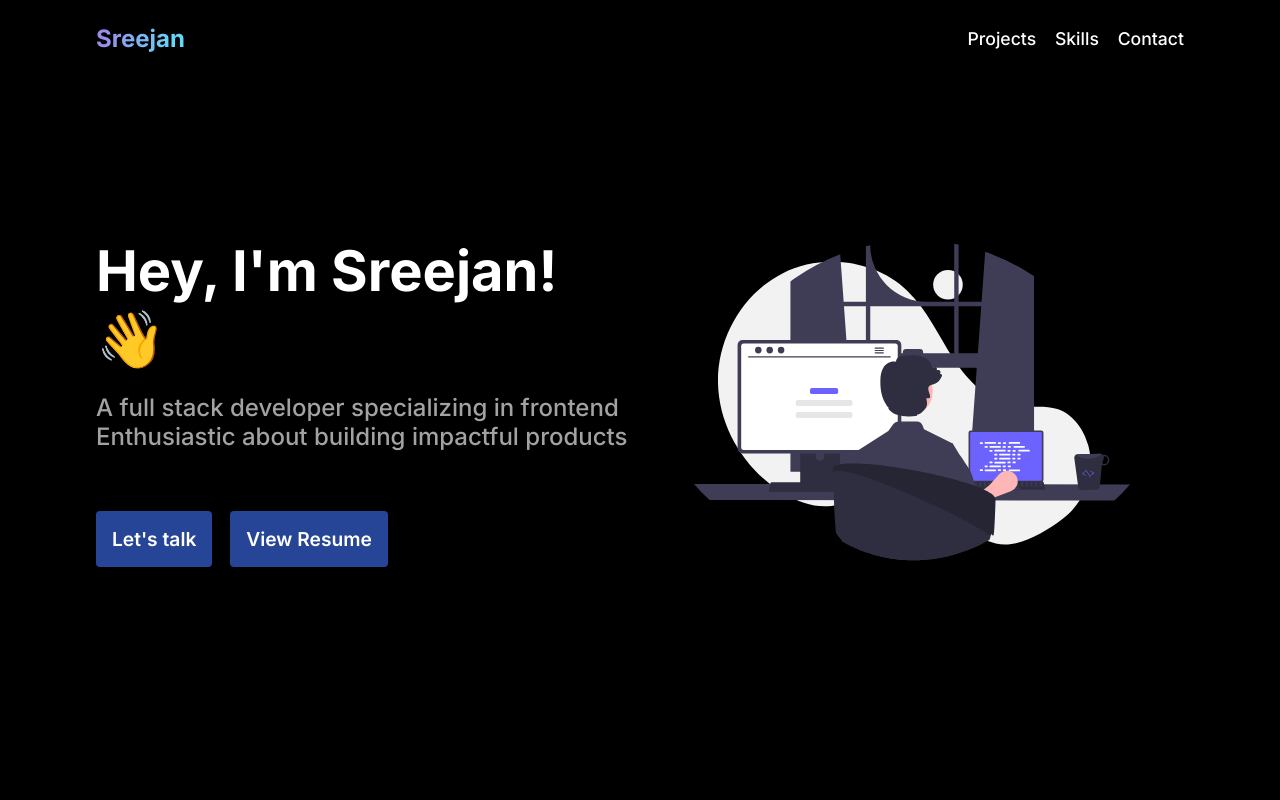
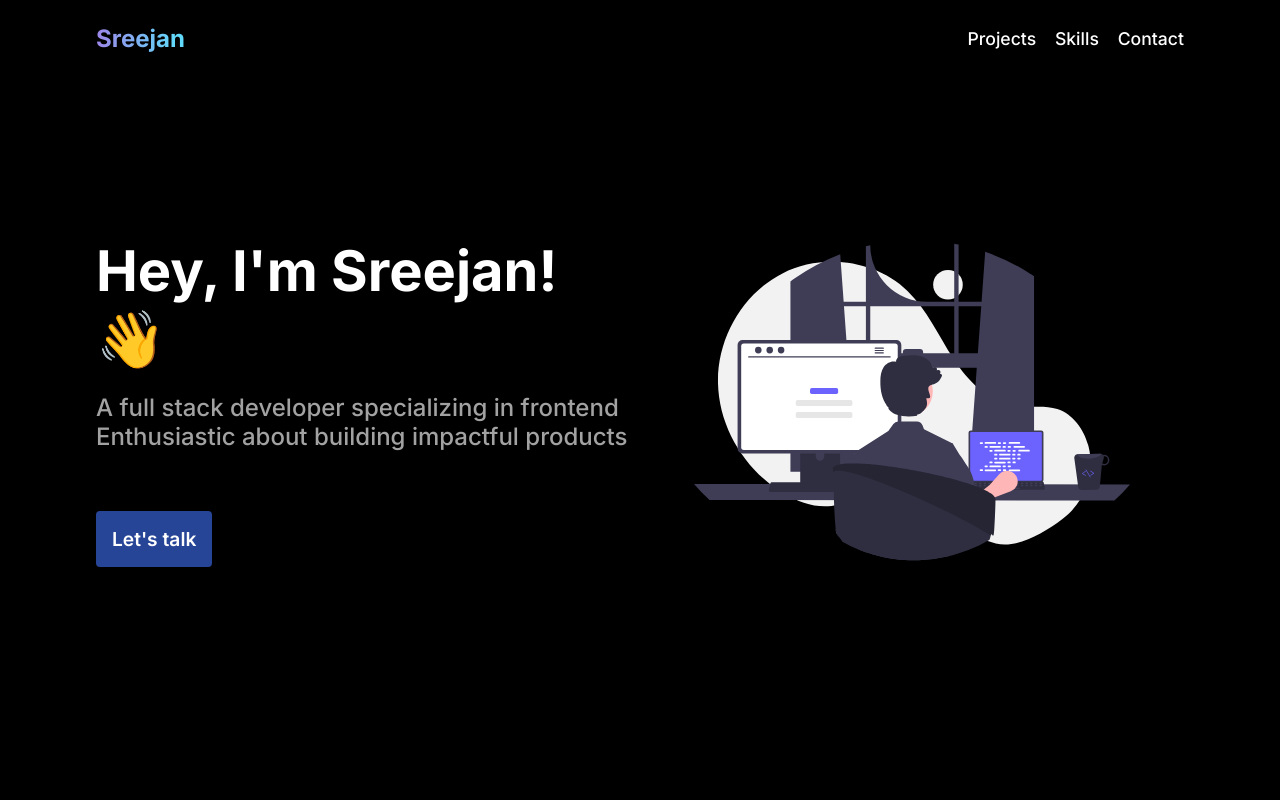
Before and after one commit to Sreejan-22/portfolio, a React (Create React App) app: page / in a window 1280 px wide. Shown: the top 800 px of the page. Built offline with nearby package versions, Linux system fonts and the light colour scheme.

Commit message:
feat: updated hero section

```diff
--- a/src/App.js
+++ b/src/App.js
@@ -58,7 +58,7 @@ function App() {
                 <button>Let's talk</button>
               </a>
               &nbsp;&nbsp;&nbsp;&nbsp;
-              <a href="#contact">
+              <a href="#contact" style={{ display: "none" }}>
                 <button>View Resume</button>
               </a>
             </div>
```
